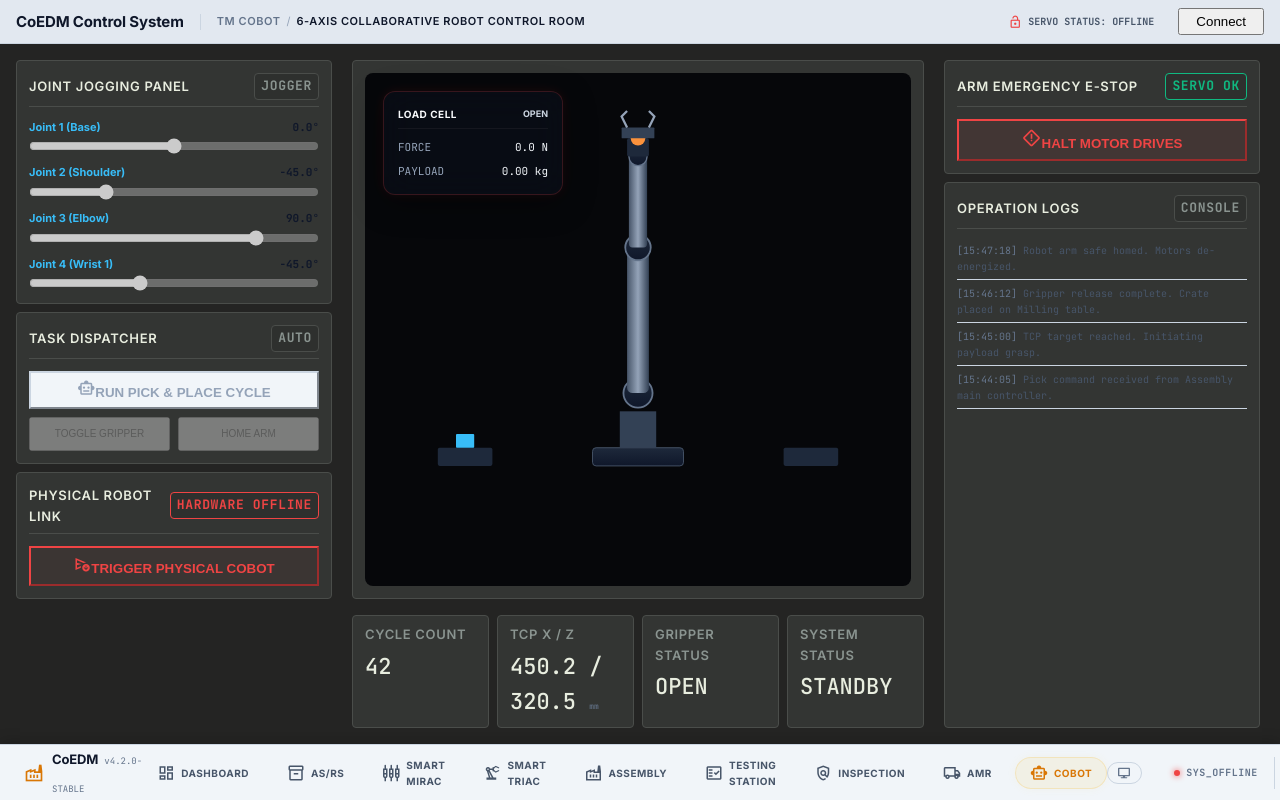
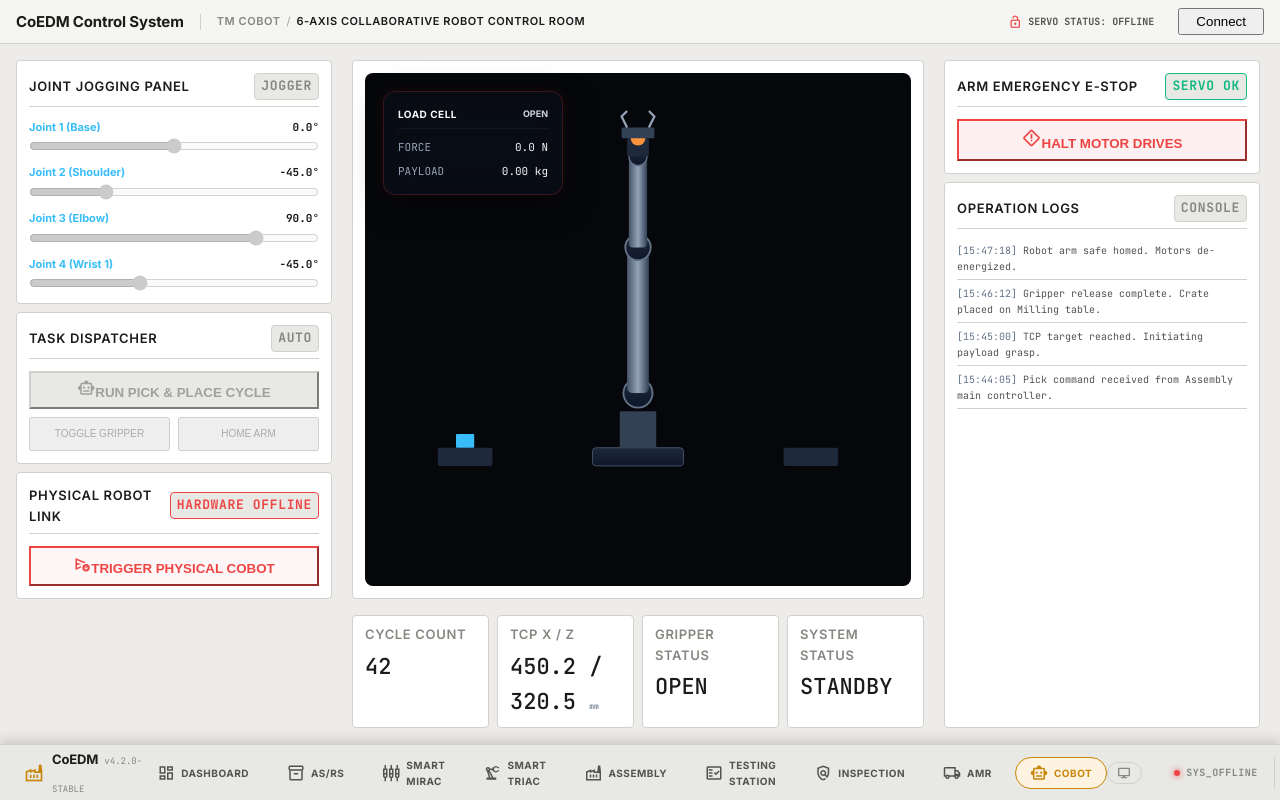
Before and after one commit to V33R-5H4H/CoEDM-smart-manufacturing-control, a React (Vite) app in the folder frontend/: page /cobot in a window 1280 px wide. Built offline with nearby package versions, Linux system fonts and the light colour scheme; no server answers.

Commit message:
feat(ui): added light mode for the whole web app

```diff
--- a/frontend/src/App.jsx
+++ b/frontend/src/App.jsx
@@ -95,10 +95,9 @@ export default function App() {
         }
 
         .bottom-nav-item.active {
-          background: rgba(245, 203, 92, 0.12);
+          background: var(--color-accent-amber-bg, rgba(245, 203, 92, 0.12));
           color: var(--primary);
-          border: 1px solid rgba(245, 203, 92, 0.3);
-          box-shadow: 0 0 8px rgba(245, 203, 92, 0.08);
+          border: 1px solid var(--primary);
         }
 
         .bottom-nav-status {
--- a/frontend/src/pages/Assembly.css
+++ b/frontend/src/pages/Assembly.css
@@ -736,3 +736,108 @@
   0%, 100% { opacity: 0; border-width: 2px; }
   50% { opacity: 0.5; border-width: 4px; }
 }
+
+/* ============================================================
+   Light mode overrides — Assembly / Dashboard shared CSS
+   Corrects dark-only hardcoded colours in machine schematic
+   ============================================================ */
+[data-theme="light"] .asm-press-area {
+  background-color: var(--bg-pressed);
+  background-image:
+    linear-gradient(rgba(26, 28, 26, 0.05) 1px, transparent 1px),
+    linear-gradient(90deg, rgba(26, 28, 26, 0.05) 1px, transparent 1px);
+  box-shadow: inset 0 0 20px rgba(26, 28, 26, 0.06);
+}
+
+[data-theme="light"] .asm-cylinder {
+  background: rgba(200, 200, 196, 0.45);
+  border-bottom: 2px dashed rgba(26, 28, 26, 0.10);
+}
+
+[data-theme="light"] .asm-cylinder__wall--left,
+[data-theme="light"] .asm-cylinder__wall--right {
+  border-color: rgba(26, 28, 26, 0.08);
+  box-shadow: none;
+}
+
+[data-theme="light"] .asm-vice {
+  background: rgba(200, 200, 196, 0.30);
+  border-color: rgba(26, 28, 26, 0.06);
+}
+
+[data-theme="light"] .asm-jaw {
+  box-shadow:
+    inset 1px 1px 2px rgba(255, 255, 255, 0.7),
+    inset -1px -1px 3px rgba(26, 28, 26, 0.08),
+    0 3px 8px rgba(26, 28, 26, 0.10);
+}
+
+[data-theme="light"] .asm-jaw--left {
+  background: linear-gradient(90deg, #e8e8e5 0%, #d8d8d4 50%, #ebebea 100%);
+  border-right-color: rgba(255, 255, 255, 0.8);
+}
+
+[data-theme="light"] .asm-jaw--right {
+  background: linear-gradient(270deg, #e8e8e5 0%, #d8d8d4 50%, #ebebea 100%);
+  border-left-color: rgba(255, 255, 255, 0.8);
+}
+
+[data-theme="light"] .asm-jaw__groove {
+  background: rgba(26, 28, 26, 0.14);
+  border-top-color: rgba(255, 255, 255, 0.5);
+  border-bottom-color: rgba(255, 255, 255, 0.5);
+}
+
+[data-theme="light"] .asm-flange {
+  background: linear-gradient(180deg, #f0f0ee 0%, #e4e4e0 40%, #d4d3d0 100%);
+  border-color: rgba(26, 28, 26, 0.12);
+  border-bottom-color: rgba(26, 28, 26, 0.18);
+  box-shadow: 0 3px 8px rgba(26, 28, 26, 0.08);
+}
+
+[data-theme="light"] .asm-press-head__hazard {
+  background: repeating-linear-gradient(
+    -45deg,
+    #fbbf24,
+    #fbbf24 4px,
+    #d4d3d0 4px,
+    #d4d3d0 8px
+  );
+}
+
+[data-theme="light"] .asm-hud-card {
+  background: var(--bg-elevated);
+  border-color: var(--border);
+}
+
+[data-theme="light"] .asm-hud-card--clickable:hover {
+  background-color: var(--bg-hover) !important;
+  border-color: var(--border-dark) !important;
+}
+
+[data-theme="light"] .asm-safety-item {
+  border-color: var(--border);
+  color: var(--text-muted);
+  background: var(--bg-secondary);
+}
+
+[data-theme="light"] .asm-safety-item--danger {
+  border-color: rgba(192, 40, 47, 0.30);
+  color: #c0282f;
+  background: rgba(192, 40, 47, 0.05);
+}
+
+[data-theme="light"] .asm-viz {
+  background: var(--bg-elevated);
+  border-color: var(--border);
+}
+
+[data-theme="light"] .asm-viz__bar {
+  background: var(--bg-secondary);
+  border-bottom-color: var(--border);
+}
+
+[data-theme="light"] .asm-cmd {
+  background: var(--bg-elevated);
+  border-color: var(--border);
+}
--- a/frontend/src/pages/Mirac.css
+++ b/frontend/src/pages/Mirac.css
@@ -4,7 +4,7 @@
 
 /* Base overrides for Functional Dark Design */
 .asm-page {
-  background: #242423 !important;
+  background: var(--bg-primary) !important;
   /* Level 0 Base */
 }
 
@@ -18,7 +18,7 @@
   min-height: 0;
   padding: 16px;
   box-sizing: border-box;
-  background: #242423;
+  background: var(--bg-primary);
   /* Warm charcoal background */
 }
 
@@ -41,7 +41,7 @@
 }
 
 .mirac-column::-webkit-scrollbar-thumb {
-  background: #555855;
+  background: var(--border-dark);
   border-radius: 4px;
 }
 
@@ -53,10 +53,10 @@
   font-family: 'Inter', sans-serif;
   font-size: 13px !important;
   font-weight: 600 !important;
-  color: #E8EDDF !important;
+  color: var(--text-primary) !important;
   text-transform: uppercase;
   letter-spacing: 0.05em !important;
-  border-bottom: 1px solid #4a4d4a !important;
+  border-bottom: 1px solid var(--border) !important;
   padding-bottom: 6px !important;
 }
 
@@ -66,24 +66,24 @@
   font-size: 13px;
   padding: 2px 6px;
   border-radius: 4px;
-  background: #2e302e;
-  border: 1px solid #4a4d4a;
-  color: #8a9490;
+  background: var(--bg-secondary);
+  border: 1px solid var(--border);
+  color: var(--text-muted);
   flex-shrink: 0;
 }
 
 .asm-hud-badge--active {
-  color: #3a9d6e;
+  color: var(--status-ok);
   /* Green */
-  background: #2e302e;
-  border-color: #3a9d6e;
+  background: var(--bg-secondary);
+  border-color: var(--status-ok);
 }
 
 /* Card Overrides (Flat UI) */
 .asm-hud-card {
-  background: #333533 !important;
+  background: var(--bg-elevated) !important;
   /* Level 1 Surface */
-  border: 1px solid #4a4d4a !important;
+  border: 1px solid var(--border) !important;
   border-radius: 4px !important;
   padding: 12px !important;
   box-shadow: none !important;
@@ -103,11 +103,11 @@
 .asm-hud-card--clickable:hover,
 .asm-hud-card--clickable.energy-hover:hover,
 .asm-hud-card--clickable.tool-hover:hover {
-  background-color: #404340 !important;
+  background-color: var(--bg-hover) !important;
   /* +5% brightness */
   transform: none !important;
   box-shadow: none !important;
-  border-color: #555855 !important;
+  border-color: var(--border-dark) !important;
 }
 
 /* Typography Overrides */
@@ -121,7 +121,7 @@
   font-family: 'Inter', sans-serif;
   font-size: 13px !important;
   font-weight: 600 !important;
-  color: #8a9490 !important;
+  color: var(--text-muted) !important;
   text-transform: uppercase;
   letter-spacing: 0.05em !important;
 }
@@ -130,7 +130,7 @@
   font-family: 'JetBrains Mono', monospace !important;
   font-size: 22px !important;
   font-weight: 500 !important;
-  color: #E8EDDF !important;
+  color: var(--text-primary) !important;
   text-shadow: none !important;
   /* Remove glow */
 }
@@ -144,7 +144,7 @@
 .asm-val__num--glowing-green,
 .asm-val__num--glowing-orange {
   text-shadow: none !important;
-  color: #E8EDDF !important;
+  color: var(--text-primary) !important;
 }
 
 /* Value Grid Alignments */
@@ -163,11 +163,11 @@
   display: flex;
   justify-content: space-around;
   align-items: center;
-  background: #2a2c2a !important;
+  background: var(--bg-secondary) !important;
   /* Inset Level 2 */
   padding: 8px !important;
   border-radius: 4px !important;
-  border: 1px solid #4a4d4a !important;
+  border: 1px solid var(--border) !important;
 }
 
 .asm-led-indicator {
@@ -181,7 +181,7 @@
   font-family: 'Inter', sans-serif;
   font-size: 13px !important;
   font-weight: 600 !important;
-  color: #8a9490 !important;
+  color: var(--text-muted) !important;
   text-transform: uppercase;
 }
 
@@ -190,29 +190,29 @@
   height: 10px !important;
   border-radius: 50% !important;
   background: transparent !important;
-  border: 1px solid #555855 !important;
+  border: 1px solid var(--border-dark) !important;
   /* Hollow when off */
   box-shadow: none !important;
 }
 
 .asm-led-lamp--green.active {
-  background: #3a9d6e !important;
+  background: var(--status-ok) !important;
   /* Solid Green */
-  border-color: #3a9d6e !important;
+  border-color: var(--status-ok) !important;
   box-shadow: none !important;
 }
 
 .asm-led-lamp--yellow.active {
-  background: #c9922e !important;
+  background: var(--status-warn) !important;
   /* Solid Orange */
-  border-color: #c9922e !important;
+  border-color: var(--status-warn) !important;
   box-shadow: none !important;
 }
 
 .asm-led-lamp--red.active {
-  background: #c4424b !important;
+  background: var(--status-error) !important;
   /* Solid Red */
-  border-color: #c4424b !important;
+  border-color: var(--status-error) !important;
   box-shadow: none !important;
 }
 
@@ -226,8 +226,8 @@
 
 .asm-viz-panel {
   flex: 1;
-  background: #333533 !important;
-  border: 1px solid #4a4d4a !important;
+  background: var(--bg-elevated) !important;
+  border: 1px solid var(--border) !important;
   border-radius: 4px !important;
   padding: 12px !important;
   box-shadow: none !important;
@@ -238,7 +238,7 @@
 
 /* Live Axis Sections */
 .asm-axis-section {
-  border-top: 1px solid #4a4d4a;
+  border-top: 1px solid var(--border);
   padding-top: 8px;
 }
 
@@ -256,17 +256,17 @@
 }
 
 .asm-axis-letter--x {
-  color: #8a9490;
+  color: var(--text-muted);
 }
 
 .asm-axis-letter--z {
-  color: #8a9490;
+  color: var(--text-muted);
 }
 
 .asm-axis-line {
   flex: 1;
   height: 1px;
-  background: #4a4d4a;
+  background: var(--border);
 }
 
 /* Action Group and Gateway Controls */
@@ -286,9 +286,9 @@
   letter-spacing: 0.05em;
   border-radius: 4px;
   cursor: pointer;
-  border: 1px solid #4a4d4a;
-  background: #2a2c2a;
-  color: #8a9490;
+  border: 1px solid var(--border);
+  background: var(--bg-secondary);
+  color: var(--text-muted);
   display: flex;
   align-items: center;
   justify-content: center;
@@ -297,9 +297,9 @@
 }
 
 .asm-btn-control:hover:not(:disabled) {
-  background: #242423;
-  border-color: #555855;
-  color: #E8EDDF;
+  background: var(--bg-primary);
+  border-color: var(--border-dark);
+  color: var(--text-primary);
   box-shadow: none !important;
 }
 
@@ -309,42 +309,42 @@
 }
 
 .asm-btn-control--connect {
-  color: #3a9d6e;
+  color: var(--status-ok);
 }
 
 .asm-btn-control--connect:hover:not(:disabled) {
-  border-color: #3a9d6e;
-  background: #2a2c2a;
-  color: #3a9d6e;
+  border-color: var(--status-ok);
+  background: var(--bg-secondary);
+  color: var(--status-ok);
   box-shadow: none !important;
 }
 
 .asm-btn-control--disconnect {
-  color: #c4424b;
+  color: var(--status-error);
 }
 
 .asm-btn-control--disconnect:hover:not(:disabled) {
-  border-color: #c4424b;
-  background: #2a2c2a;
-  color: #c4424b;
+  border-color: var(--status-error);
+  background: var(--bg-secondary);
+  color: var(--status-error);
   box-shadow: none !important;
 }
 
 .asm-btn-control--demo {
-  color: #c9922e;
+  color: var(--status-warn);
 }
 
 .asm-btn-control--demo:hover:not(:disabled) {
-  border-color: #c9922e;
-  background: #2a2c2a;
-  color: #c9922e;
+  border-color: var(--status-warn);
+  background: var(--bg-secondary);
+  color: var(--status-warn);
   box-shadow: none !important;
 }
 
 .asm-btn-control--demo.active {
-  border-color: #c9922e;
-  color: #242423;
-  background: #c9922e;
+  border-color: var(--status-warn);
+  color: var(--bg-primary);
+  background: var(--status-warn);
   box-shadow: none !important;
 }
 
@@ -356,8 +356,8 @@
 }
 
 .asm-footer-stats-card {
-  background: #333533 !important;
-  border: 1px solid #4a4d4a !important;
+  background: var(--bg-elevated) !important;
+  border: 1px solid var(--border) !important;
   border-radius: 4px !important;
   padding: 8px 12px !important;
   display: flex;
--- a/frontend/src/pages/Triac.css
+++ b/frontend/src/pages/Triac.css
@@ -4,7 +4,7 @@
 
 /* Base overrides for Functional Dark Design */
 .asm-page {
-  background: #242423 !important; /* Level 0 Base */
+  background: var(--bg-primary) !important; /* Level 0 Base */
 }
 
 /* 3-Column Dashboard Grid */
@@ -17,7 +17,7 @@
   min-height: 0;
   padding: 16px;
   box-sizing: border-box;
-  background: #242423; /* Warm charcoal background */
+  background: var(--bg-primary); /* Warm charcoal background */
 }
 
 /* Columns */
@@ -36,7 +36,7 @@
   background: transparent;
 }
 .triac-column::-webkit-scrollbar-thumb {
-  background: #555855;
+  background: var(--border-dark);
   border-radius: 4px;
 }
 
@@ -48,10 +48,10 @@
   font-family: 'Inter', sans-serif;
   font-size: 13px !important;
   font-weight: 600 !important;
-  color: #E8EDDF !important;
+  color: var(--text-primary) !important;
   text-transform: uppercase;
   letter-spacing: 0.05em !important;
-  border-bottom: 1px solid #4a4d4a !important;
+  border-bottom: 1px solid var(--border) !important;
   padding-bottom: 6px !important;
 }
 
@@ -61,22 +61,22 @@
   font-size: 13px;
   padding: 2px 6px;
   border-radius: 4px;
-  background: #2e302e;
-  border: 1px solid #4a4d4a;
-  color: #8a9490;
+  background: var(--bg-secondary);
+  border: 1px solid var(--border);
+  color: var(--text-muted);
   flex-shrink: 0;
 }
 
 .asm-hud-badge--active {
-  color: #3a9d6e; /* Green */
-  background: #2e302e;
-  border-color: #3a9d6e;
+  color: var(--status-ok); /* Green */
+  background: var(--bg-secondary);
+  border-color: var(--status-ok);
 }
 
 /* Card Overrides (Flat UI) */
 .asm-hud-card {
-  background: #333533 !important; /* Level 1 Surface */
-  border: 1px solid #4a4d4a !important;
+  background: var(--bg-elevated) !important; /* Level 1 Surface */
+  border: 1px solid var(--border) !important;
   border-radius: 4px !important;
   padding: 12px !important;
   box-shadow: none !important;
@@ -96,10 +96,10 @@
 .asm-hud-card--clickable:hover,
 .asm-hud-card--clickable.energy-hover:hover,
 .asm-hud-card--clickable.tool-hover:hover {
-  background-color: #404340 !important; /* +5% brightness */
+  background-color: var(--bg-hover) !important; /* +5% brightness */
   transform: none !important;
   box-shadow: none !important;
-  border-color: #555855 !important;
+  border-color: var(--border-dark) !important;
 }
 
 /* Typography Overrides */
@@ -113,7 +113,7 @@
   font-family: 'Inter', sans-serif;
   font-size: 13px !important;
   font-weight: 600 !important;
-  color: #8a9490 !important;
+  color: var(--text-muted) !important;
   text-transform: uppercase;
   letter-spacing: 0.05em !important;
 }
@@ -122,7 +122,7 @@
   font-family: 'JetBrains Mono', monospace !important;
   font-size: 22px !important;
   font-weight: 500 !important;
-  color: #E8EDDF !important;
+  color: var(--text-primary) !important;
   text-shadow: none !important; /* Remove glow */
 }
 
@@ -135,7 +135,7 @@
 .asm-val__num--glowing-green,
 .asm-val__num--glowing-orange {
   text-shadow: none !important;
-  color: #E8EDDF !important;
+  color: var(--text-primary) !important;
 }
 
 /* Status LEDs Flat Design */
@@ -143,10 +143,10 @@
   display: flex;
   justify-content: space-around;
   align-items: center;
-  background: #2a2c2a !important; /* Inset Level 2 */
+  background: var(--bg-secondary) !important; /* Inset Level 2 */
   padding: 8px !important;
   border-radius: 4px !important;
-  border: 1px solid #4a4d4a !important;
+  border: 1px solid var(--border) !important;
 }
 
 .asm-led-indicator {
@@ -160,7 +160,7 @@
   font-family: 'Inter', sans-serif;
   font-size: 13px !important;
   font-weight: 600 !important;
-  color: #8a9490 !important;
+  color: var(--text-muted) !important;
   text-transform: uppercase;
 }
 
@@ -169,25 +169,25 @@
   height: 10px !important;
   border-radius: 50% !important;
   background: transparent !important;
-  border: 1px solid #555855 !important; /* Hollow when off */
+  border: 1px solid var(--border-dark) !important; /* Hollow when off */
   box-shadow: none !important;
 }
 
 .asm-led-lamp--green.active {
-  background: #3a9d6e !important; /* Solid Green */
-  border-color: #3a9d6e !important;
+  background: var(--status-ok) !important; /* Solid Green */
+  border-color: var(--status-ok) !important;
   box-shadow: none !important;
 }
 
 .asm-led-lamp--yellow.active {
-  background: #c9922e !important; /* Solid Orange */
-  border-color: #c9922e !important;
+  background: var(--status-warn) !important; /* Solid Orange */
+  border-color: var(--status-warn) !important;
   box-shadow: none !important;
 }
 
 .asm-led-lamp--red.active {
-  background: #c4424b !important; /* Solid Red */
-  border-color: #c4424b !important;
+  background: var(--status-error) !important; /* Solid Red */
+  border-color: var(--status-error) !important;
   box-shadow: none !important;
 }
 
@@ -201,8 +201,8 @@
 
 .asm-viz-panel {
   flex: 1;
-  background: #333533 !important;
-  border: 1px solid #4a4d4a !important;
+  background: var(--bg-elevated) !important;
+  border: 1px solid var(--border) !important;
   border-radius: 4px !important;
   padding: 12px !important;
   box-shadow: none !important;
@@ -219,8 +219,8 @@
 }
 
 .asm-footer-stats-card {
-  background: #333533 !important;
-  border: 1px solid #4a4d4a !important;
+  background: var(--bg-elevated) !important;
+  border: 1px solid var(--border) !important;
   border-radius: 4px !important;
   padding: 8px 12px !important;
   display: flex;
--- a/frontend/src/pages/asrs/components/ShuttleRail.jsx
+++ b/frontend/src/pages/asrs/components/ShuttleRail.jsx
@@ -75,11 +75,11 @@ const ShuttleRail = ({ shuttle }) => {
   const isActive = shuttleState === 'moving' || shuttleState === 'busy';
 
   const shuttleColor = {
-    idle: '#475569',
-    moving: '#00bcd4',
-    busy: '#00e5ff',
-    error: '#ef4444',
-  }[shuttleState] || '#475569';
+    idle: 'var(--rail-idle)',
+    moving: 'var(--rail-moving)',
+    busy: 'var(--rail-busy)',
+    error: 'var(--matrix-red)',
+  }[shuttleState] || 'var(--rail-idle)';
 
   return (
     <div
@@ -99,7 +99,7 @@ const ShuttleRail = ({ shuttle }) => {
           top: `${coords.top}px`,
           width: `${CARRIAGE_W}px`,
           height: `${CARRIAGE_H}px`,
-          background: `linear-gradient(135deg, ${shuttleColor} 0%, ${shuttleColor}ee 40%, ${shuttleColor}cc 60%, ${shuttleColor}aa 100%)`,
+          background: `linear-gradient(135deg, rgba(255,255,255,0.15) 0%, transparent 40%, rgba(0,0,0,0.15) 100%), ${shuttleColor}`,
           borderRadius: '5px',
           border: '2px solid rgba(0,0,0,0.7)',
           boxShadow: isActive
@@ -120,7 +120,7 @@ const ShuttleRail = ({ shuttle }) => {
           width: '8px',
           height: '8px',
           borderRadius: '50%',
-          background: 'radial-gradient(circle at 30% 30%, #374151, #1a202c)',
+          background: 'var(--rail-bg)',
           border: '1.5px solid rgba(0,0,0,0.8)',
           boxShadow: 'inset -1px -1px 2px rgba(255,255,255,0.2), 0 2px 3px rgba(0,0,0,0.5)',
         }} />
@@ -131,7 +131,7 @@ const ShuttleRail = ({ shuttle }) => {
           width: '8px',
           height: '8px',
           borderRadius: '50%',
-          background: 'radial-gradient(circle at 30% 30%, #374151, #1a202c)',
+          background: 'var(--rail-bg)',
           border: '1.5px solid rgba(0,0,0,0.8)',
           boxShadow: 'inset -1px -1px 2px rgba(255,255,255,0.2), 0 2px 3px rgba(0,0,0,0.5)',
         }} />
@@ -144,7 +144,7 @@ const ShuttleRail = ({ shuttle }) => {
           width: '8px',
           height: '8px',
           borderRadius: '50%',
-          background: 'radial-gradient(circle at 30% 30%, #374151, #1a202c)',
+          background: 'var(--rail-bg)',
           border: '1.5px solid rgba(0,0,0,0.8)',
           boxShadow: 'inset -1px -1px 2px rgba(255,255,255,0.2), 0 2px 3px rgba(0,0,0,0.5)',
         }} />
@@ -155,7 +155,7 @@ const ShuttleRail = ({ shuttle }) => {
           width: '8px',
           height: '8px',
           borderRadius: '50%',
-          background: 'radial-gradient(circle at 30% 30%, #374151, #1a202c)',
+          background: 'var(--rail-bg)',
           border: '1.5px solid rgba(0,0,0,0.8)',
           boxShadow: 'inset -1px -1px 2px rgba(255,255,255,0.2), 0 2px 3px rgba(0,0,0,0.5)',
         }} />
--- a/frontend/src/styles/tokens.css
+++ b/frontend/src/styles/tokens.css
@@ -99,66 +99,117 @@
 
   --focus-ring: 0 0 0 2px var(--bg-primary), 0 0 0 4px var(--primary);
   --overlay: rgba(0,0,0,0.72);
+
+  /* ASRS / Matrix specific indicators (Original hardcoded dark mode colors) */
+  --matrix-green: #10b981;
+  --matrix-red: #ef4444;
+  --matrix-orange: #f97316;
+  --matrix-yellow: #eab308;
+  --matrix-info: #06b6d4;
+  --matrix-info-bg: rgba(6,182,212,0.12);
+  --rail-idle: #475569;
+  --rail-moving: #00bcd4;
+  --rail-busy: #00e5ff;
+  --rail-bg: radial-gradient(circle at 30% 30%, #374151, #1a202c);
 }
 
 /* ========================================
-   LIGHT THEME — Premium Crisp Aesthetic
+   LIGHT THEME — CoEDM Design Spec
+   Derived from light_mode.md pixel analysis
    ======================================== */
 [data-theme="light"] {
   color-scheme: light;
 
-  /* Primary — Rich Industrial Amber/Bronze for high contrast */
-  --primary: #d97706; /* amber-600 */
-  --primary-light: #f59e0b; /* amber-500 */
-  --primary-dark: #b45309; /* amber-700 */
-  --accent: #d97706;
+  /* Primary / Accent — Amber (spec: --color-accent-amber) */
+  --primary:       #c8860a;
+  --primary-light: #d99b1a;
+  --primary-dark:  #a06808;
+  --accent:        #c8860a;
 
-  /* Status — Crisp & Vibrant */
-  --success: #059669; /* emerald-600 */
-  --success-light: #d1fae5; /* emerald-100 */
-  --warning: #ea580c; /* orange-600 */
-  --error: #dc2626; /* red-600 */
-  --info: #0284c7; /* sky-600 */
+  /* Status — solid, spec-defined LED colors */
+  --success:        #1e7a48;
+  --success-light:  #d6f0e4;
+  --warning:        #b06010;
+  --error:          #c0282f;
+  --info:           #0b7a6e;
 
-  --status-ok: #10b981; /* emerald-500 */
-  --status-warn: #f59e0b; /* amber-500 */
-  --status-error: #ef4444; /* red-500 */
-  --status-idle: #94a3b8; /* slate-400 */
-  --status-active: #3b82f6; /* blue-500 */
+  --status-ok:      #1e7a48;   /* --color-led-green */
+  --status-warn:    #b06010;   /* --color-led-orange */
+  --status-error:   #c0282f;   /* --color-led-red */
+  --status-idle:    #a0a09c;   /* --color-led-off-border */
+  --status-active:  #0b7a6e;   /* --color-accent-teal */
 
-  /* Surfaces — Clean & Modern (Slate-based grays) */
-  --bg-primary: #f8fafc; /* slate-50 */
-  --bg-secondary: #f1f5f9; /* slate-100 */
-  --bg-tertiary: #e2e8f0; /* slate-200 */
-  --bg-elevated: #ffffff; /* pure white for cards */
-  --bg-hover: #e2e8f0;
-  --bg-pressed: #cbd5e1; /* slate-300 */
-  --bg-800: #e2e8f0;
-  --bg-900: #ffffff;
-  --bg-700: #cbd5e1;
+  /* Surfaces
+     topbar   → --bg-tertiary  (#f5f5f3)
+     subheader → --bg-secondary (#e8e8e5)
+     page-bg  → --bg-primary   (#edecea)
+     card-bg  → --bg-elevated  (#ffffff)
+     alt-card → --bg-800       (#f9f9f7)
+     bottomnav → --bg-900      (#e4e4e0)
+     hover    → --bg-hover     (#e2e2de)
+     pressed  → --bg-pressed   (#d4d3d0)  viewport bg
+  */
+  --bg-primary:   #edecea;
+  --bg-secondary: #e8e8e5;
+  --bg-tertiary:  #f5f5f3;
+  --bg-elevated:  #ffffff;
+  --bg-hover:     #e2e2de;
+  --bg-pressed:   #d4d3d0;
+  --bg-800:       #f9f9f7;
+  --bg-900:       #e4e4e0;
+  --bg-700:       #c2c1be;
 
-  /* Text — Deep Slate */
-  --text-primary: #0f172a; /* slate-900 */
-  --text-secondary: #475569; /* slate-600 */
-  --text-muted: #64748b; /* slate-500 */
-  --text-disabled: #94a3b8; /* slate-400 */
+  /* Text */
+  --text-primary:   #1a1c1a;   /* --color-text-primary */
+  --text-secondary: #52544f;   /* --color-text-secondary */
+  --text-muted:     #858780;   /* --color-text-dim */
+  --text-disabled:  #a0a09c;   /* --color-led-off-border */
 
-  /* Borders — Subtle & Crisp */
-  --border: #cbd5e1; /* slate-300 */
-  --border-light: #e2e8f0; /* slate-200 */
-  --border-lighter: #f1f5f9; /* slate-100 */
-  --border-dark: #94a3b8; /* slate-400 */
+  /* Borders */
+  --border:        #d0d0cc;    /* --color-border */
+  --border-light:  #d8d8d4;
+  --border-lighter: #e4e4e0;
+  --border-dark:   #b8b8b4;    /* --color-border-strong */
 
-  /* Premium Diffused Shadows */
-  --shadow-sm: 0 1px 2px rgba(15, 23, 42, 0.04);
-  --shadow: 0 4px 6px -1px rgba(15, 23, 42, 0.06), 0 2px 4px -1px rgba(15, 23, 42, 0.04);
-  --shadow-lg: 0 10px 15px -3px rgba(15, 23, 42, 0.08), 0 4px 6px -2px rgba(15, 23, 42, 0.04);
-  --shadow-xl: 0 20px 25px -5px rgba(15, 23, 42, 0.1), 0 10px 10px -5px rgba(15, 23, 42, 0.04);
-  --shadow-inset: inset 0 2px 4px rgba(15, 23, 42, 0.06);
-  --shadow-elevated: 0 8px 30px rgba(15, 23, 42, 0.08);
+  /* Extended semantic tokens for components */
+  --color-accent-amber:    #c8860a;
+  --color-accent-amber-bg: #fef3e0;
+  --color-accent-teal:     #0b7a6e;
+  --color-accent-teal-bg:  #e0f5f3;
+  --color-accent-cyan:     #007db8;
+  --color-accent-cyan-bg:  #e0f3fc;
+  --color-tool-amber:      #f99c01;
 
-  --focus-ring: 0 0 0 2px var(--bg-primary), 0 0 0 4px rgba(217, 119, 6, 0.4);
-  --overlay: rgba(15, 23, 42, 0.5); /* subtle dark overlay */
+  --color-led-green:      #1e7a48;
+  --color-led-green-bg:   #d6f0e4;
+  --color-led-orange:     #b06010;
+  --color-led-orange-bg:  #fde8d0;
+  --color-led-red:        #c0282f;
+  --color-led-red-bg:     #fcd8d9;
+  --color-led-off-border: #a0a09c;
+
+  /* Shadows — diffuse, warm-neutral */
+  --shadow-sm:       0 1px 2px rgba(26, 28, 26, 0.06);
+  --shadow:          0 2px 6px rgba(26, 28, 26, 0.08);
+  --shadow-lg:       0 6px 14px rgba(26, 28, 26, 0.10);
+  --shadow-xl:       0 12px 28px rgba(26, 28, 26, 0.12);
+  --shadow-inset:    inset 0 1px 3px rgba(26, 28, 26, 0.06);
+  --shadow-elevated: 0 4px 16px rgba(26, 28, 26, 0.10);
+
+  --focus-ring: 0 0 0 2px var(--bg-primary), 0 0 0 4px rgba(200, 134, 10, 0.45);
+  --overlay:    rgba(26, 28, 26, 0.48);
+
+  /* ASRS / Matrix specific indicators (Adapted for light mode) */
+  --matrix-green: var(--status-ok);
+  --matrix-red: var(--status-error);
+  --matrix-orange: var(--status-warn);
+  --matrix-yellow: var(--status-warn);
+  --matrix-info: var(--info);
+  --matrix-info-bg: rgba(11,122,110,0.12);
+  --rail-idle: var(--text-disabled);
+  --rail-moving: var(--primary);
+  --rail-busy: var(--primary-light);
+  --rail-bg: var(--bg-elevated);
 }
 
 /* Material Symbols config */
```
Also changed, not shown: frontend/src/pages/asrs/Dashboard.jsx (+15 -24 lines), frontend/src/pages/asrs/components/BoxesTab.jsx (+27 -27 lines), 1 other file (tests, documents, lock files or other folders).
